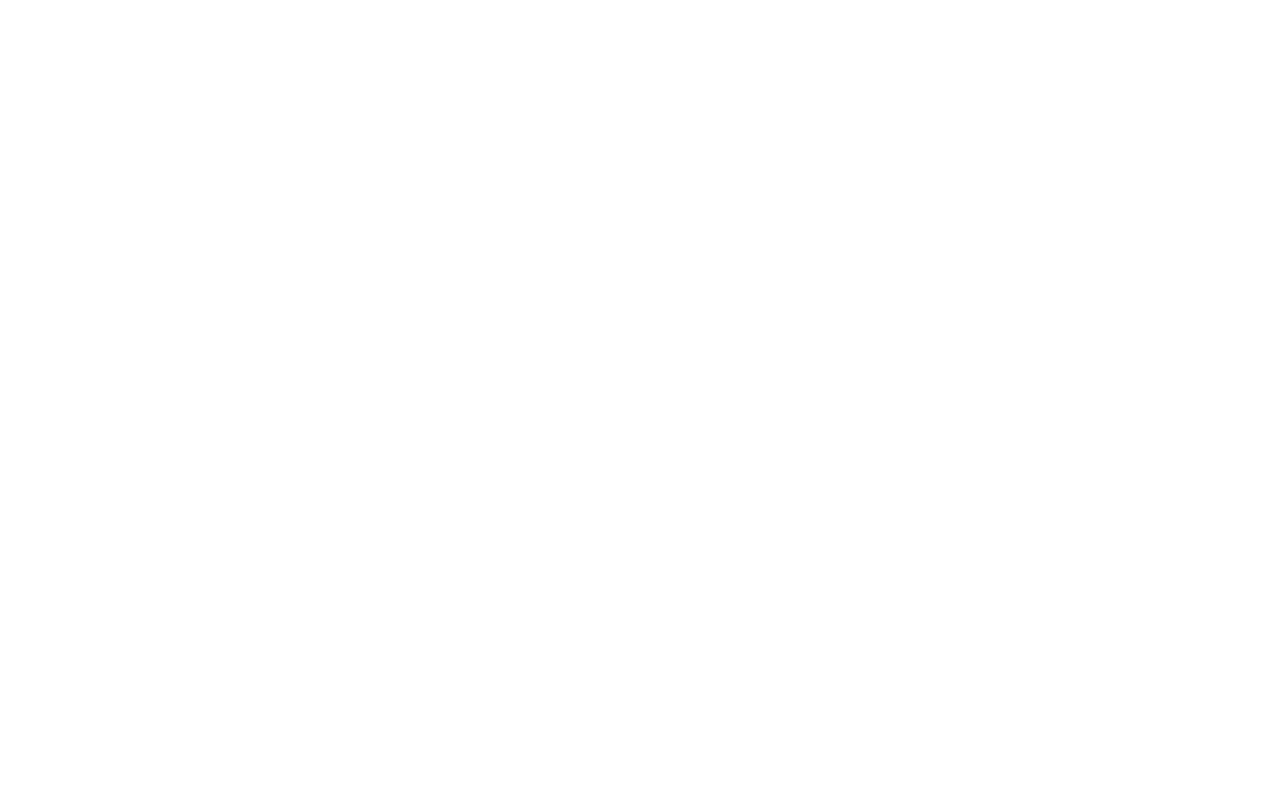
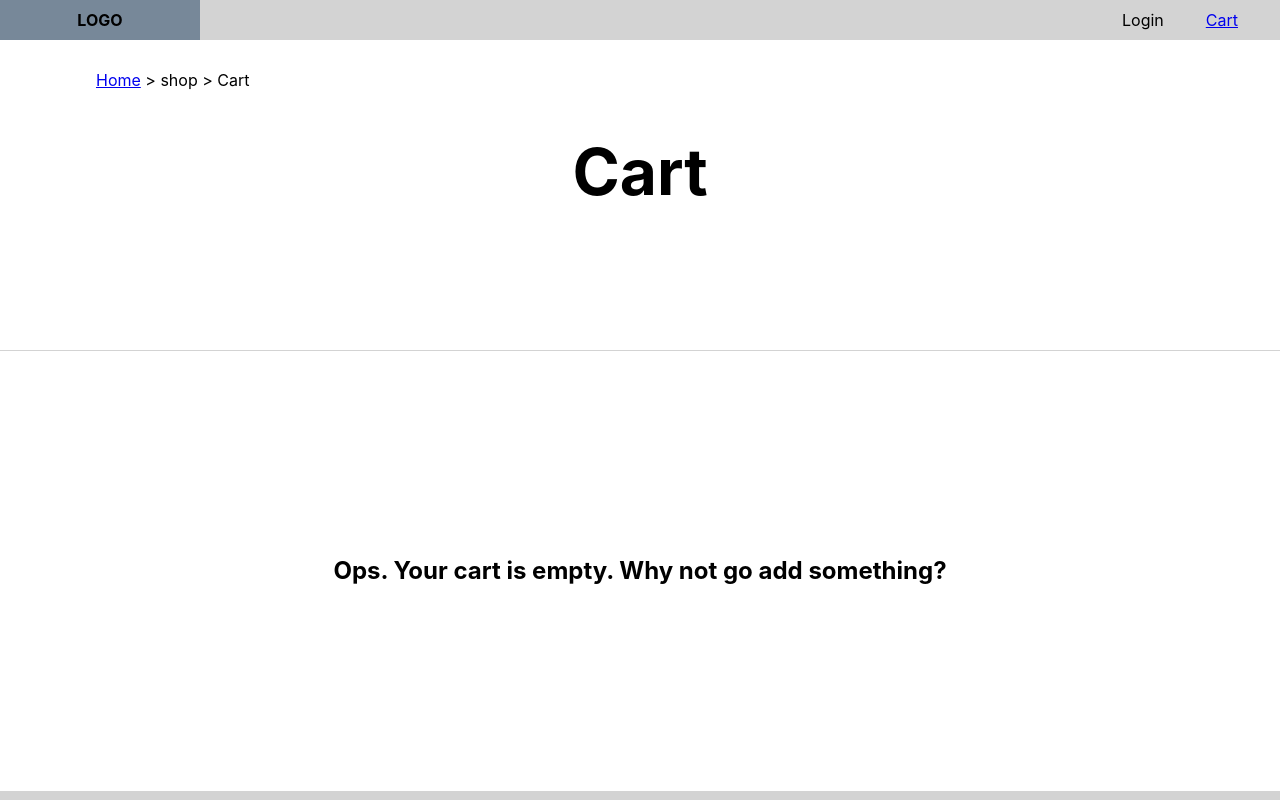
Before and after one commit to isafesoft/e-commerce-music-shop_React-Redux, a React (Create React App) app: page /cart in a window 1280 px wide. Before the commit this address had no page. Shown: the top 800 px of the page. Built offline with nearby package versions, Linux system fonts and the light colour scheme.

Commit message:
display items to cart page

```diff
--- a/package.json
+++ b/package.json
@@ -19,6 +19,7 @@
     "redux": "^4.1.2",
     "redux-devtools-extension": "^2.13.9",
     "redux-thunk": "^2.4.1",
+    "styled-components": "^5.3.5",
     "thunk": "^0.0.1",
     "web-vitals": "^2.1.4"
   },
--- a/src/App.js
+++ b/src/App.js
@@ -1,6 +1,7 @@
 import {BrowserRouter, Route, Routes} from "react-router-dom";
 import Main from "./components/mainPage/Main";
 import MainPageView from "./view/MainPageView";
+import CartView from "./view/CartView";
 
 
 function App() {
@@ -8,6 +9,7 @@
     <BrowserRouter>
       <Routes>
         <Route path='/' element={<MainPageView/>}/>
+          <Route path='/cart' element={<CartView/>}/>
       </Routes>
     </BrowserRouter>
   );
--- /dev/null
+++ b/src/components/cartPage/Cart.js
@@ -0,0 +1,73 @@
+import styled from 'styled-components'
+import {useSelector} from "react-redux";
+
+const Container = styled.div`
+  display: flex;
+  flex-direction: column;
+  width: 85vw;
+  margin: auto;
+`
+const EmptyInfo = styled.div`
+  font-size: 1.5rem;
+  font-weight: bold;
+  text-align: center;
+  height: 400px;
+  line-height: 400px;
+`
+const ItemContainer = styled.div`
+  display: flex;
+  justify-content: space-between;
+  align-items: center;
+  height: 200px;
+  width: 100%;
+  margin-bottom: 20px;
+`
+
+const ItemInfo = styled.div`
+  min-width: 200px;
+  height: 200px;
+`
+
+
+const Cart = () => {
+    const cart = useSelector(state => state.CartReducer.cart)
+
+    return (
+        <>
+            <Container>
+                {
+                    cart.length > 0
+                        ?
+
+                        cart.map((value, index) => {
+                                return (
+                                    <ItemContainer key={index}>
+                                        <ItemInfo style={{
+                                            background: `url(${value.cover})`,
+                                            backgroundSize: '200px'
+                                        }}> </ItemInfo>
+                                        <ItemInfo>
+                                            <h3>
+                                                {value.title}
+                                            </h3>
+                                            <div>{value.artist}</div>
+                                        </ItemInfo>
+                                        <ItemInfo>{value.price}</ItemInfo>
+                                        <ItemInfo>{value.count}</ItemInfo>
+                                        <ItemInfo>{(value.count) * (value.price)}</ItemInfo>
+                                    </ItemContainer>
+                                )
+                            }
+                        )
+
+                        :
+                        <EmptyInfo>Ops. Your cart is empty. Why not go add something?</EmptyInfo>
+                }
+
+            </Container>
+
+        </>
+    )
+}
+
+export default Cart
--- a/src/components/layout/Header.js
+++ b/src/components/layout/Header.js
@@ -28,6 +28,7 @@
                     <div className='logo'>LOGO</div>
                     <div className='loginAndCart'>
                         <div className='login'>Login</div>
+                        <Link to='/cart' type='a'>
                         <div className='cart'>
                             Cart
                             {
@@ -35,6 +36,7 @@
                                 totalAmount(cart)
                             }</div> : undefined
                         }</div>
+                        </Link>
                     </div>
                 </div>
                 <div className='pageHeading'>
@@ -45,8 +47,9 @@
                         <h1>{title}</h1>
                     </div>
                 </div>
+                { title === 'ALL SONGS' ?
                     <div className='sortAndFilter'>
-                    <Box sx={{ width: 200 }}>
+                        <Box sx={{width: 200}}>
                             <FormControl fullWidth>
                                 <InputLabel id="demo-simple-select-label">Sort</InputLabel>
                                 <Select
@@ -65,6 +68,8 @@
                             </FormControl>
                         </Box>
                     </div>
+                    : undefined
+                }
             </div>
         </>
     )
--- a/src/style/footer.css
+++ b/src/style/footer.css
@@ -1,7 +1,9 @@
 
 .footer{
     width: 100%;
-    height: 50px;
+    height: 400px;
+    line-height: 400px;
+    font-size: 2rem;
     background-color: lightgray;
     text-align: center;
     color: gray;
--- /dev/null
+++ b/src/view/CartView.js
@@ -0,0 +1,16 @@
+import Layout from "../components/layout/Layout";
+import Cart from "../components/cartPage/Cart";
+
+
+const CartView = () => {
+
+    return(
+        <>
+            <Layout path={'shop'} title={'Cart'}>
+                <Cart/>
+            </Layout>
+        </>
+    )
+}
+
+export default CartView
```
Also changed, not shown: 1 other file (tests, documents, lock files or other folders). Lines whose indentation alone changed are shown as unchanged.
